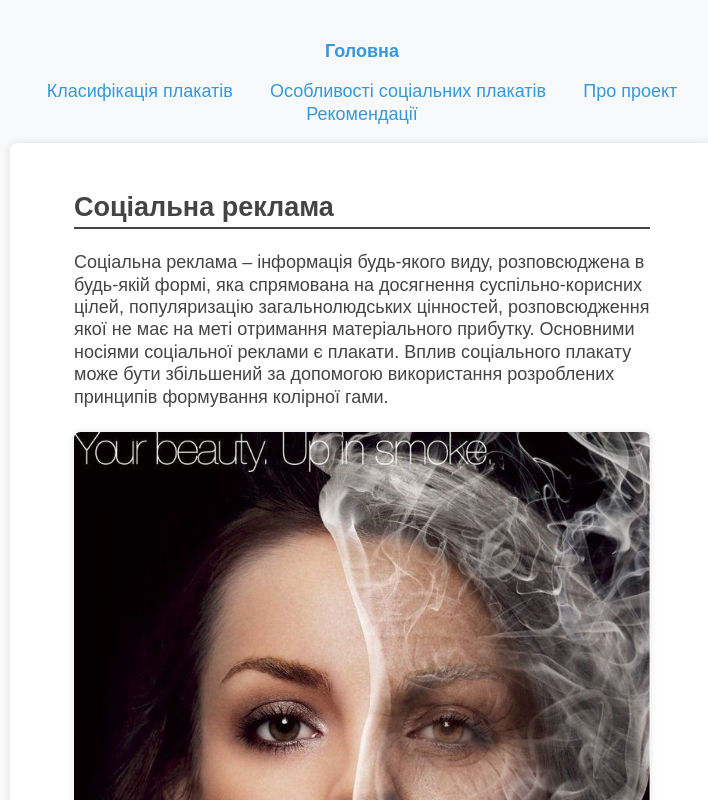
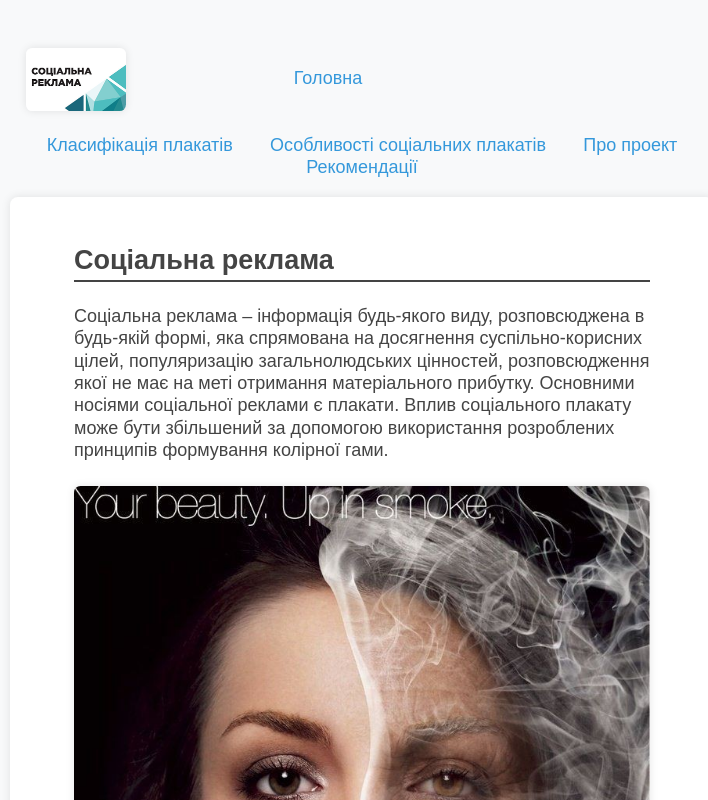
Before and after one commit to DYeD4/advertisement, a plain HTML site: page index.html in a window 1280 px wide. Shown: the top 800 px of the page, without its empty margins (278-986 px from the left). Drawn offline with Linux system fonts and the light colour scheme.

Commit message:
footer and header fixes

```diff
--- a/index.css
+++ b/index.css
@@ -51,6 +51,16 @@ nav ul {
   width: 100%;
   text-align: center;
   padding: 0;
+}
+
+nav ul.main-navigation {
+  display: flex;
+  align-items: center;
+}
+
+nav ul.main-navigation > li:last-child {
+  flex: 1;
+  transform: translateX(-100px);
 }
 
 nav ul li {
--- a/index.html
+++ b/index.html
@@ -14,8 +14,15 @@
 
   <body>
     <nav>
-      <ul>
-        <li class="active">
+      <ul class="main-navigation">
+        <li>
+          <img
+            src="./images/social-ad.jpeg"
+            alt="Social Ad"
+            style="width: 100px"
+          />
+        </li>
+        <li>
           <a href="./index.html">Головна</a>
         </li>
       </ul>
@@ -93,8 +100,13 @@
     </main>
 
     <footer class="footer">
-      <p>©Всі права захищені</p>
-      <p>Автор: vovaandvova228@gmail.com</p>
+      <p>@ ХНЕУ ім. С. Кузнеця</p>
+
+      <p>
+        Автор проекту - магістр ХНЕУ ім. С. Кузнеця, спец. 186 Видавництво та
+        поліграфія, ОПП «Технології електронних мультимедійних видань» Віталій
+        Андрющенко.
+      </p>
     </footer>
   </body>
 </html>
```
Also changed, not shown: about.html (+15 -3 lines), banners-classification.html (+15 -3 lines), banners-features.html (+15 -3 lines), emotional-aspects.html (+15 -3 lines), recommendations.html (+15 -3 lines), social-banner.html (+15 -3 lines), images/social-ad.jpeg (added).
